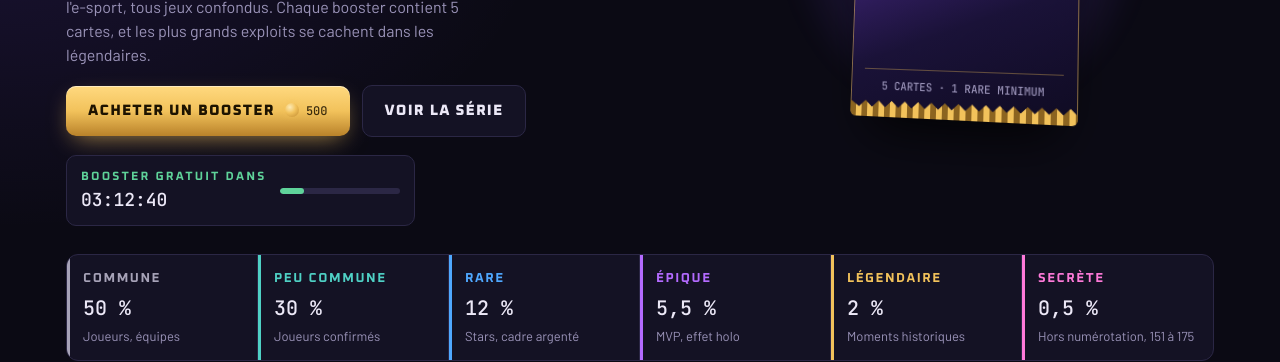
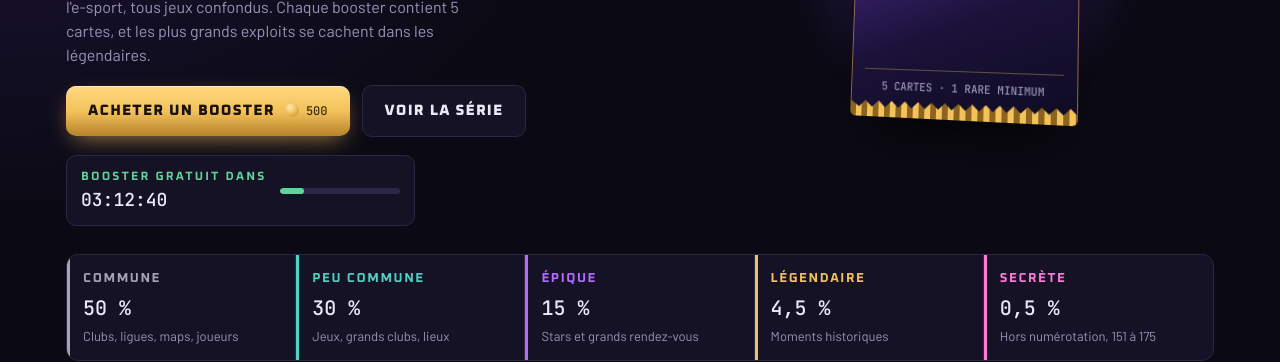
Before and after one commit to OnwaYy/clutch-tcg, a plain HTML site: page index.html in a window 1280 px wide. Shown: the part 445-807 px from the top of the page. Drawn offline with Linux system fonts and the light colour scheme; a web font is replaced by a local one.

Commit message:
Rareté Rare supprimée : les rares passent en Épique, les Worlds et TI4 aussi
Raretés : commune 50, peu commune 41, épique 47, légendaire 12, secrète 25.
Taux par carte : 50 / 30 / 15 / 4,5 / 0,5 %.

Co-Authored-By: Claude Opus 5.5 <noreply@anthropic.com>
Claude-Session: https://claude.ai/code/session_01Dg1JrLG6P1kF5UdtUDydXh

```diff
--- a/data/origines.js
+++ b/data/origines.js
@@ -131,10 +131,6 @@ window.ORIGINES = {
     ["Astralis", "P", "Logo de club", "Counter-Strike", null, "Club danois"],
     ["Ninjas in Pyjamas", "P", "Logo de club", "Counter-Strike", null, "Club suédois"],
     ["SK Gaming", "P", "Logo de club", "Multi-jeux", null, "Club allemand fondé en 1997"],
-    ["Worlds 2013 — Staples Center", "P", "Événement", "League of Legends", 2013, "Remporté par SK Telecom T1, à Los Angeles"],
-    ["Worlds 2017 — Nid d'Oiseau", "P", "Événement", "League of Legends", 2017, "Remporté par Samsung Galaxy, à Pékin"],
-    ["Worlds 2019 — Paris", "P", "Événement", "League of Legends", 2019, "Finale FPX contre G2"],
-    ["TI4 — KeyArena", "P", "Événement", "Dota 2", 2014, "Remporté par Newbee, à Seattle"],
     ["IEM Katowice — Le Spodek", "P", "Lieu", "Multi-jeux", null, "La salle mythique de Katowice"],
     ["La Lanxess Arena", "P", "Lieu", "Counter-Strike", null, "La cathédrale du CS à Cologne"],
     ["DreamHack — Jönköping", "P", "Événement", "Multi-jeux", null, "La LAN géante suédoise"],
@@ -148,31 +144,31 @@ window.ORIGINES = {
     ["Bjergsen", "P", "Joueur", "League of Legends", null, "Mid laner danois"],
     ["Arteezy", "P", "Joueur", "Dota 2", null, "Joueur canadien de Dota 2"],
     ["Gumayusi", "P", "Joueur", "League of Legends", null, "ADC coréen de T1"],
-    ["Doublelift — « Everyone else is trash »", "R", "Moment", "League of Legends", 2015, "Le chambrage le plus célèbre de LoL"],
-    ["Madlife", "R", "Joueur", "League of Legends", null, "Le dieu des hooks"],
-    ["Ruler", "R", "Joueur", "League of Legends", null, "ADC coréen"],
-    ["Rookie", "R", "Joueur", "League of Legends", null, "Mid laner coréen"],
-    ["TheShy", "R", "Joueur", "League of Legends", null, "Top laner coréen"],
-    ["Chovy", "R", "Joueur", "League of Legends", null, "Mid laner coréen"],
-    ["Xyp9x", "R", "Joueur", "Counter-Strike", null, "Le roi des clutchs"],
-    ["NiKo", "R", "Joueur", "Counter-Strike", null, "Joueur bosnien"],
-    ["dupreeh", "R", "Joueur", "Counter-Strike", null, "Joueur danois"],
-    ["gla1ve", "R", "Joueur", "Counter-Strike", null, "IGL de la dynastie Astralis"],
-    ["ScreaM", "R", "Joueur", "Counter-Strike / Valorant", null, "La machine à headshots"],
-    ["Miracle-", "R", "Joueur", "Dota 2", null, "Le prodige de Dota 2"],
-    ["Ceb", "R", "Joueur", "Dota 2", null, "Champion de TI8 et TI9 avec OG"],
-    ["Ana", "R", "Joueur", "Dota 2", null, "Champion de TI8 et TI9 avec OG"],
-    ["cNed", "R", "Joueur", "Valorant", 2021, "Champion du monde avec Acend"],
-    ["aspas", "R", "Joueur", "Valorant", null, "Joueur brésilien"],
-    ["Derke", "R", "Joueur", "Valorant", null, "Joueur finlandais"],
-    ["Boaster", "R", "Joueur", "Valorant", null, "Capitaine britannique de Fnatic"],
-    ["MarineKing", "R", "Joueur", "StarCraft II", null, "Terran coréen"],
-    ["Scarlett", "R", "Joueuse", "StarCraft II", null, "Zerg canadienne"],
-    ["Tokido", "R", "Joueur", "Street Fighter", null, "Joueur japonais"],
-    ["Mang0", "R", "Joueur", "Super Smash Bros. Melee", null, "Joueur américain de Melee"],
-    ["Scump", "R", "Joueur", "Call of Duty", null, "Joueur américain d'OpTic"],
-    ["Sinatraa", "R", "Joueur", "Overwatch", 2019, "MVP de l'Overwatch League"],
-    ["Ninja", "R", "Joueur", "Fortnite", null, "Icône du streaming"],
+    ["Doublelift — « Everyone else is trash »", "E", "Moment", "League of Legends", 2015, "Le chambrage le plus célèbre de LoL"],
+    ["Madlife", "E", "Joueur", "League of Legends", null, "Le dieu des hooks"],
+    ["Ruler", "E", "Joueur", "League of Legends", null, "ADC coréen"],
+    ["Rookie", "E", "Joueur", "League of Legends", null, "Mid laner coréen"],
+    ["TheShy", "E", "Joueur", "League of Legends", null, "Top laner coréen"],
+    ["Chovy", "E", "Joueur", "League of Legends", null, "Mid laner coréen"],
+    ["Xyp9x", "E", "Joueur", "Counter-Strike", null, "Le roi des clutchs"],
+    ["NiKo", "E", "Joueur", "Counter-Strike", null, "Joueur bosnien"],
+    ["dupreeh", "E", "Joueur", "Counter-Strike", null, "Joueur danois"],
+    ["gla1ve", "E", "Joueur", "Counter-Strike", null, "IGL de la dynastie Astralis"],
+    ["ScreaM", "E", "Joueur", "Counter-Strike / Valorant", null, "La machine à headshots"],
+    ["Miracle-", "E", "Joueur", "Dota 2", null, "Le prodige de Dota 2"],
+    ["Ceb", "E", "Joueur", "Dota 2", null, "Champion de TI8 et TI9 avec OG"],
+    ["Ana", "E", "Joueur", "Dota 2", null, "Champion de TI8 et TI9 avec OG"],
+    ["cNed", "E", "Joueur", "Valorant", 2021, "Champion du monde avec Acend"],
+    ["aspas", "E", "Joueur", "Valorant", null, "Joueur brésilien"],
+    ["Derke", "E", "Joueur", "Valorant", null, "Joueur finlandais"],
+    ["Boaster", "E", "Joueur", "Valorant", null, "Capitaine britannique de Fnatic"],
+    ["MarineKing", "E", "Joueur", "StarCraft II", null, "Terran coréen"],
+    ["Scarlett", "E", "Joueuse", "StarCraft II", null, "Zerg canadienne"],
+    ["Tokido", "E", "Joueur", "Street Fighter", null, "Joueur japonais"],
+    ["Mang0", "E", "Joueur", "Super Smash Bros. Melee", null, "Joueur américain de Melee"],
+    ["Scump", "E", "Joueur", "Call of Duty", null, "Joueur américain d'OpTic"],
+    ["Sinatraa", "E", "Joueur", "Overwatch", 2019, "MVP de l'Overwatch League"],
+    ["Ninja", "E", "Joueur", "Fortnite", null, "Icône du streaming"],
     ["Uzi", "E", "Joueur", "League of Legends", null, "ADC chinois"],
     ["Caps", "E", "Joueur", "League of Legends", null, "Mid laner danois"],
     ["Rekkles", "E", "Joueur", "League of Legends", null, "ADC suédois"],
@@ -191,6 +187,10 @@ window.ORIGINES = {
     ["Armada", "E", "Joueur", "Super Smash Bros. Melee", null, "Joueur suédois de Melee"],
     ["Justin Wong", "E", "Joueur", "Jeux de combat", null, "Joueur américain"],
     ["Sentinels — Masters Reykjavík", "E", "Moment", "Valorant", 2021, "Le premier tournoi international de Valorant"],
+    ["Worlds 2013 — Staples Center", "E", "Événement", "League of Legends", 2013, "Remporté par SK Telecom T1, à Los Angeles"],
+    ["Worlds 2017 — Nid d'Oiseau", "E", "Événement", "League of Legends", 2017, "Remporté par Samsung Galaxy, à Pékin"],
+    ["Worlds 2019 — Paris", "E", "Événement", "League of Legends", 2019, "Finale FPX contre G2"],
+    ["TI4 — KeyArena", "E", "Événement", "Dota 2", 2014, "Remporté par Newbee, à Seattle"],
     ["xPeke — Le backdoor", "L", "Moment", "League of Legends", 2013, "IEM Katowice"],
     ["olofmeister — Le boost d'Overpass", "L", "Moment", "Counter-Strike", 2014, "DreamHack Winter"],
     ["coldzera — Le double kill sauté", "L", "Moment", "Counter-Strike", 2016, "MLG Columbus"],
--- a/index.html
+++ b/index.html
@@ -175,7 +175,7 @@
   .pack.shake { animation: shake .5s !important; }
   @keyframes shake { 20%,60% { translate: -6px 0; rotate: -2deg; } 40%,80% { translate: 6px 0; rotate: 2deg; } }
 
-  .odds { display: grid; grid-template-columns: repeat(6, 1fr); border: 1px solid var(--line); border-radius: 12px; overflow: hidden; background: var(--panel); }
+  .odds { display: grid; grid-template-columns: repeat(5, 1fr); border: 1px solid var(--line); border-radius: 12px; overflow: hidden; background: var(--panel); }
   .odd { padding: 14px 14px 14px 16px; min-width: 0; display: grid; gap: 4px; border-right: 1px solid var(--line); position: relative; }
   .odd:last-child { border-right: 0; }
   .odd::before { content:""; position:absolute; left:0; top:0; bottom:0; width:3px; background: var(--r); }
@@ -369,6 +369,7 @@
     .odds { grid-template-columns: repeat(3, 1fr); }
     .odd:nth-child(3n) { border-right: 0; }
     .odd:nth-child(-n+3) { border-bottom: 1px solid var(--line); }
+    .odd:nth-child(4), .odd:nth-child(5) { grid-column: span 1; }
   }
   @media (max-width: 900px) {
     .hero { grid-template-columns: 1fr; gap: 8px; padding-block: 24px 20px; }
@@ -585,7 +586,7 @@
     <div class="wrap page-head">
       <div>
         <h1>Classement</h1>
-        <p>Score de collection : commune 1 pt, peu commune 2, rare 5, épique 15, légendaire 50, secrète 100. Les autres joueurs sont des exemples.</p>
+        <p>Score de collection : commune 1 pt, peu commune 2, épique 10, légendaire 50, secrète 100. Les autres joueurs sont des exemples.</p>
       </div>
       <div class="seg" id="boardTabs">
         <button aria-pressed="true" data-board="score">Score</button>
@@ -671,11 +672,10 @@
   const STATUS = { on: 'Disponible', soon: 'Bientôt', off: 'Terminée' };
   // Raretés : les 5 premières dans la numérotation (001 à 150), les secrètes hors numérotation (151 à 175)
   const RAR = [
-    { id: 'common', name: 'Commune', color: 'var(--c-common)', pts: 1, odds: '50 %', note: 'Joueurs, équipes' },
-    { id: 'uncommon', name: 'Peu commune', color: 'var(--c-uncommon)', pts: 2, odds: '30 %', note: 'Joueurs confirmés' },
-    { id: 'rare', name: 'Rare', color: 'var(--c-rare)', pts: 5, odds: '12 %', note: 'Stars, cadre argenté' },
-    { id: 'epic', name: 'Épique', color: 'var(--c-epic)', pts: 15, odds: '5,5 %', note: 'MVP, effet holo' },
-    { id: 'legend', name: 'Légendaire', color: 'var(--c-legend)', pts: 50, odds: '2 %', note: 'Moments historiques' },
+    { id: 'common', name: 'Commune', color: 'var(--c-common)', pts: 1, odds: '50 %', note: 'Clubs, ligues, maps, joueurs' },
+    { id: 'uncommon', name: 'Peu commune', color: 'var(--c-uncommon)', pts: 2, odds: '30 %', note: 'Jeux, grands clubs, lieux' },
+    { id: 'epic', name: 'Épique', color: 'var(--c-epic)', pts: 10, odds: '15 %', note: 'Stars et grands rendez-vous' },
+    { id: 'legend', name: 'Légendaire', color: 'var(--c-legend)', pts: 50, odds: '4,5 %', note: 'Moments historiques' },
     { id: 'secret', name: 'Secrète', color: 'var(--c-secret)', pts: 100, odds: '0,5 %', note: 'Hors numérotation, 151 à 175' }
   ];
   const PRICE = 500, PRICE5 = 2250, FREE_EVERY = 4 * 3600 * 1000;
```
Also changed, not shown: 1 other file.
